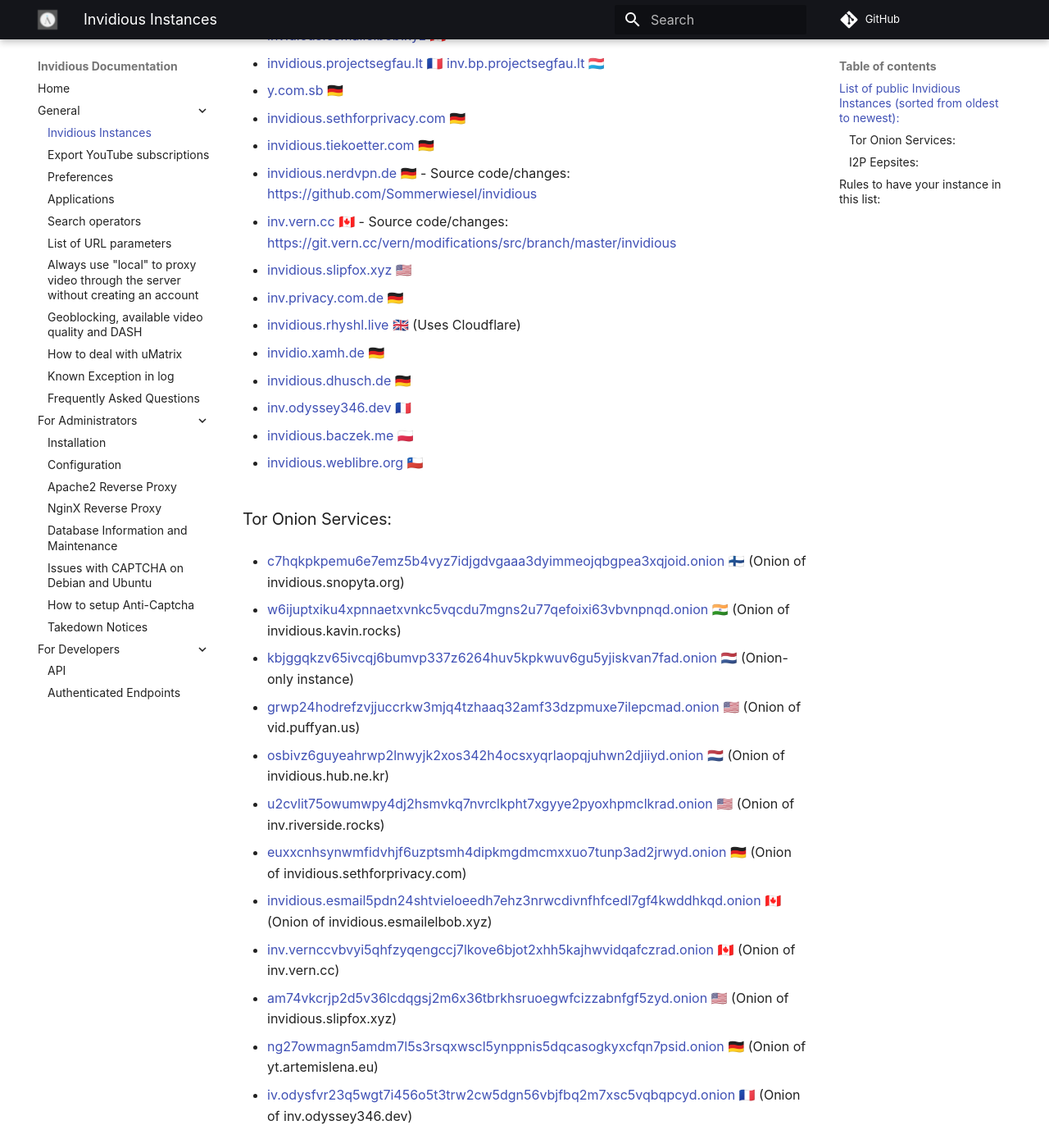
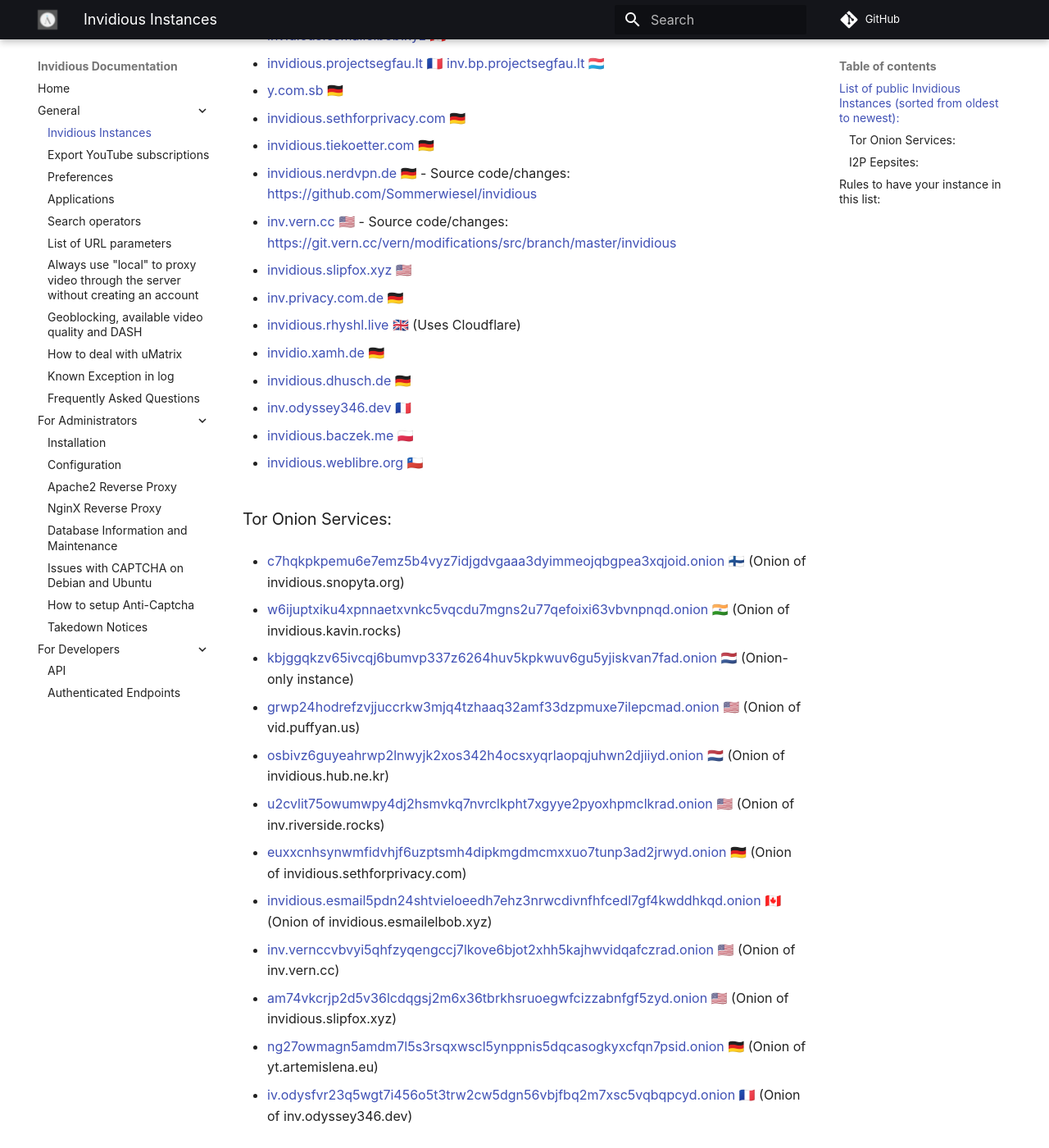
Before and after one commit to iv-org/documentation, an MkDocs documentation site: the page built from docs/instances.md, in a window 1280 px wide and 1400 px high, scrolled down 741 px. Shown: the whole window at 82% size. Built offline with MkDocs 1.6.1 and Material for MkDocs 9.7.7, drawn with Linux system fonts in a browser that asks for light colours; comment, search, counter and statistics services are not loaded; some of the changed text lies outside the part shown.

```diff
--- a/docs/instances.md
+++ b/docs/instances.md
@@ -36,7 +36,7 @@
 
 * [invidious.nerdvpn.de](https://invidious.nerdvpn.de) 🇩🇪 - Source code/changes: https://github.com/Sommerwiesel/invidious
 
-* [inv.vern.cc](https://inv.vern.cc) 🇨🇦 - Source code/changes: https://git.vern.cc/vern/modifications/src/branch/master/invidious
+* [inv.vern.cc](https://inv.vern.cc) 🇺🇸 - Source code/changes: https://git.vern.cc/vern/modifications/src/branch/master/invidious
 
 * [invidious.slipfox.xyz](https://invidious.slipfox.xyz) 🇺🇸
 
@@ -71,7 +71,7 @@
 
 * [invidious.esmail5pdn24shtvieloeedh7ehz3nrwcdivnfhfcedl7gf4kwddhkqd.onion](http://invidious.esmail5pdn24shtvieloeedh7ehz3nrwcdivnfhfcedl7gf4kwddhkqd.onion) 🇨🇦 (Onion of invidious.esmailelbob.xyz)
 
-* [inv.vernccvbvyi5qhfzyqengccj7lkove6bjot2xhh5kajhwvidqafczrad.onion](http://inv.vernccvbvyi5qhfzyqengccj7lkove6bjot2xhh5kajhwvidqafczrad.onion/) 🇨🇦 (Onion of inv.vern.cc)
+* [inv.vernccvbvyi5qhfzyqengccj7lkove6bjot2xhh5kajhwvidqafczrad.onion](http://inv.vernccvbvyi5qhfzyqengccj7lkove6bjot2xhh5kajhwvidqafczrad.onion/) 🇺🇸 (Onion of inv.vern.cc)
 
 * [am74vkcrjp2d5v36lcdqgsj2m6x36tbrkhsruoegwfcizzabnfgf5zyd.onion](http://am74vkcrjp2d5v36lcdqgsj2m6x36tbrkhsruoegwfcizzabnfgf5zyd.onion) 🇺🇸 (Onion of invidious.slipfox.xyz)
 
@@ -81,7 +81,7 @@
 
 ### I2P Eepsites:
 
-* [inv.vern.i2p](http://verni6dr4qxjgjumnvesxerh5rvhv6oy5ddeibaqy5d7tgbiiyfa.b32.i2p/) 🇨🇦 (Eepsite of inv.vern.cc)
+* [inv.vern.i2p](http://verni6dr4qxjgjumnvesxerh5rvhv6oy5ddeibaqy5d7tgbiiyfa.b32.i2p/) 🇺🇸 (Eepsite of inv.vern.cc)
 
 ## Rules to have your instance in this list:
 
```
